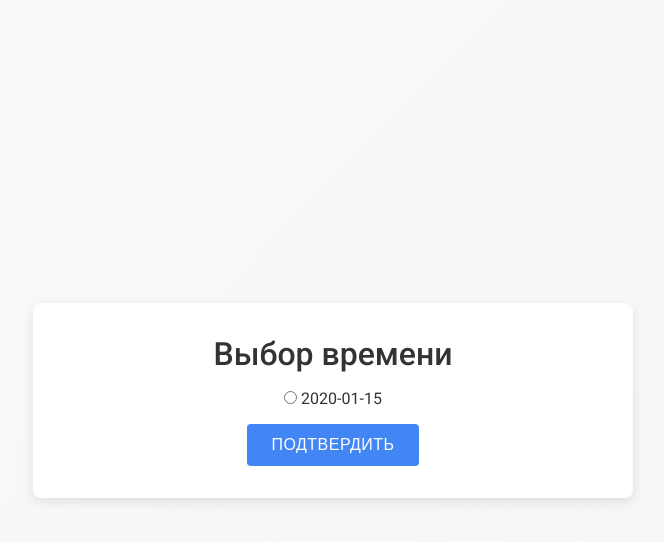
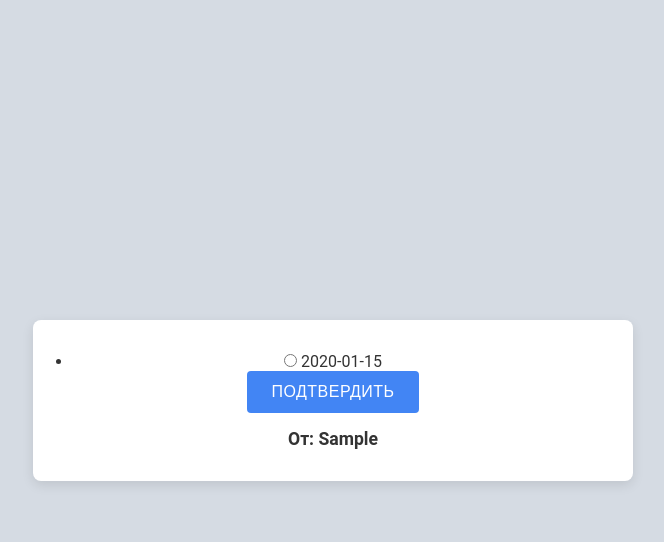
Before and after one commit to Lavochka123/Svety4, a Flask app: page /invite/1/page4 in a window 1280 px wide. Shown: the top 542 px of the page, without its empty margins (307-971 px from the left). Run offline with Flask 3, Linux system fonts and the light colour scheme; tables that the repository leaves empty hold one stand-in row (values such as "Sample post"); grey boxes marked "Sample" are stand-in pictures.

Commit message:
Update page4.html

```diff
--- a/template/page4.html
+++ b/template/page4.html
@@ -2,25 +2,41 @@
 <html lang="ru">
 <head>
   <meta charset="UTF-8">
-  <title>Выбор времени — Страница 4</title>
-  <link rel="stylesheet" href="/static/css/style.css">
-  <link href="https://fonts.googleapis.com/css2?family=Roboto:wght@400;500&display=swap" rel="stylesheet">
+  <title>Страница 4</title>
+  <link rel="stylesheet" href="{{ url_for('static', filename='css/style.css') }}">
+  <style>
+    .sender-signature {
+      margin-top: 1rem;
+      font-size: 1.1em;
+      font-weight: 600;
+      text-align: center;
+      color: #333;
+    }
+  </style>
 </head>
-<body>
+<body class="{{ data.design }}"
+{% if data.bg_image %}
+  style="background-image: url('{{ url_for('static', filename='uploads/' + data.bg_image) }}'); background-size: cover; background-position: center;"
+{% endif %}>
   <div class="container">
-    <h1>Выбор времени</h1>
-    <form method="POST" action="/invite/{{ data.id }}/page4">
-      <ul style="list-style: none; padding: 0;">
+    <form method="POST" action="">
+      <ul>
         {% for t in data.times %}
-        <li style="margin-bottom: 1rem;">
+        <li>
           <label>
-            <input type="radio" name="selected_time" value="{{ t }}" required> {{ t }}
+            <input type="radio" name="selected_time" value="{{ t }}" required>
+            {{ t }}
           </label>
         </li>
         {% endfor %}
       </ul>
       <button type="submit" class="button">Подтвердить</button>
     </form>
+    {% if data.sender %}
+      <div class="sender-signature">
+         От: {{ data.sender }}
+      </div>
+    {% endif %}
   </div>
 </body>
 </html>
```
